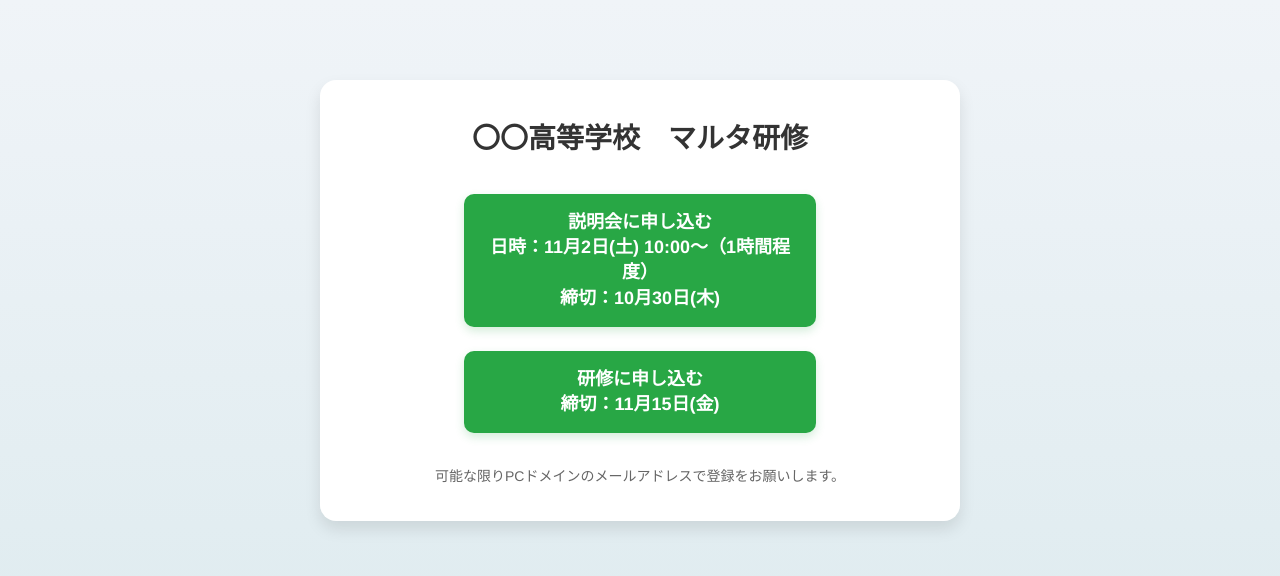
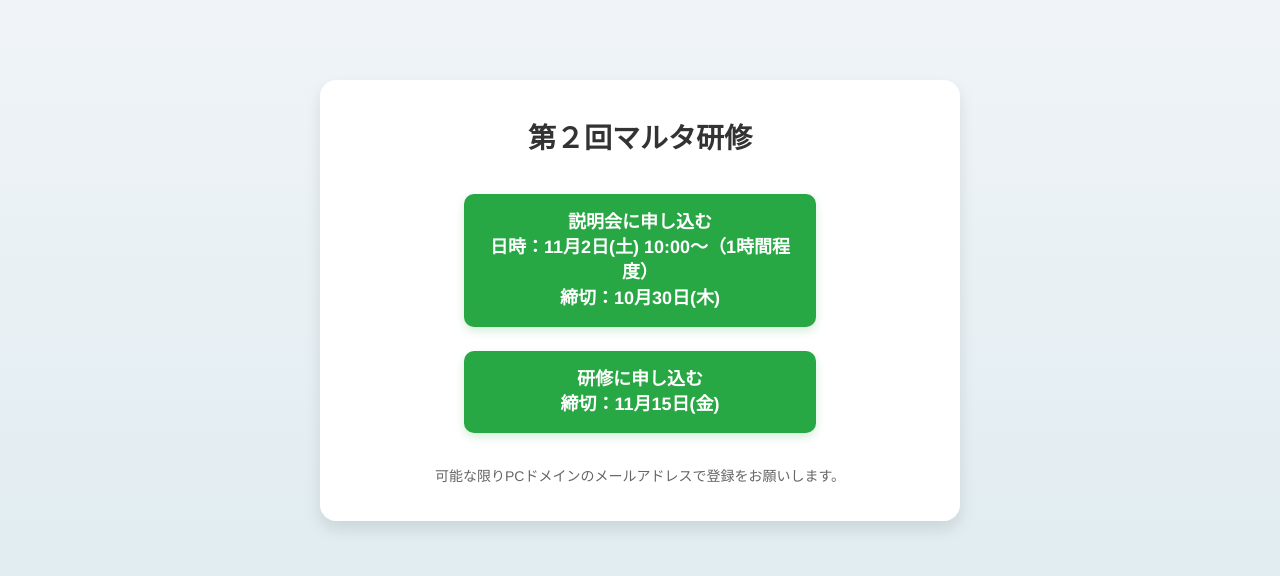
Before and after one commit to form-isa/greenforms, a plain HTML site: page index.html in a window 1280 px wide. Drawn offline with Linux system fonts and the light colour scheme.

Commit message:
Update index.html

```diff
--- a/index.html
+++ b/index.html
@@ -2,7 +2,7 @@
 <html lang="ja">
 <head>
   <meta charset="UTF-8">
-  <title>〇〇高等学校　マルタ研修</title>
+  <title>第２回マルタ研修</title>
   <meta name="viewport" content="width=device-width, initial-scale=1">
   <style>
     body {
@@ -77,7 +77,7 @@
 </head>
 <body>
   <div class="container">
-    <h1>〇〇高等学校　マルタ研修</h1>
+    <h1>第２回マルタ研修</h1>
 
     <!-- GoogleフォームのURLに変更してください -->
     <a class="button" href="https://docs.google.com/forms/d/e/FORM_ID_1/viewform" target="_blank">
```
